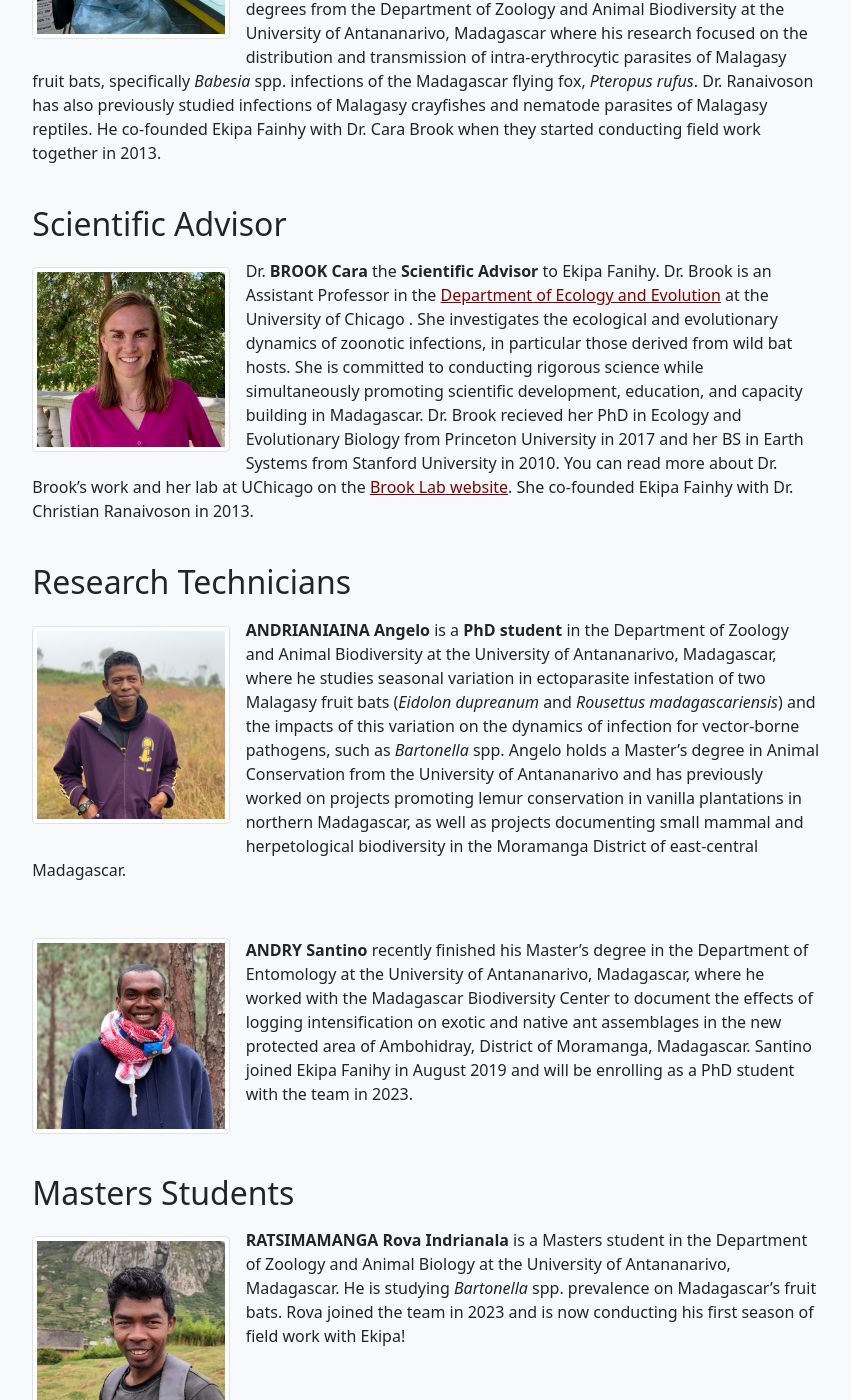
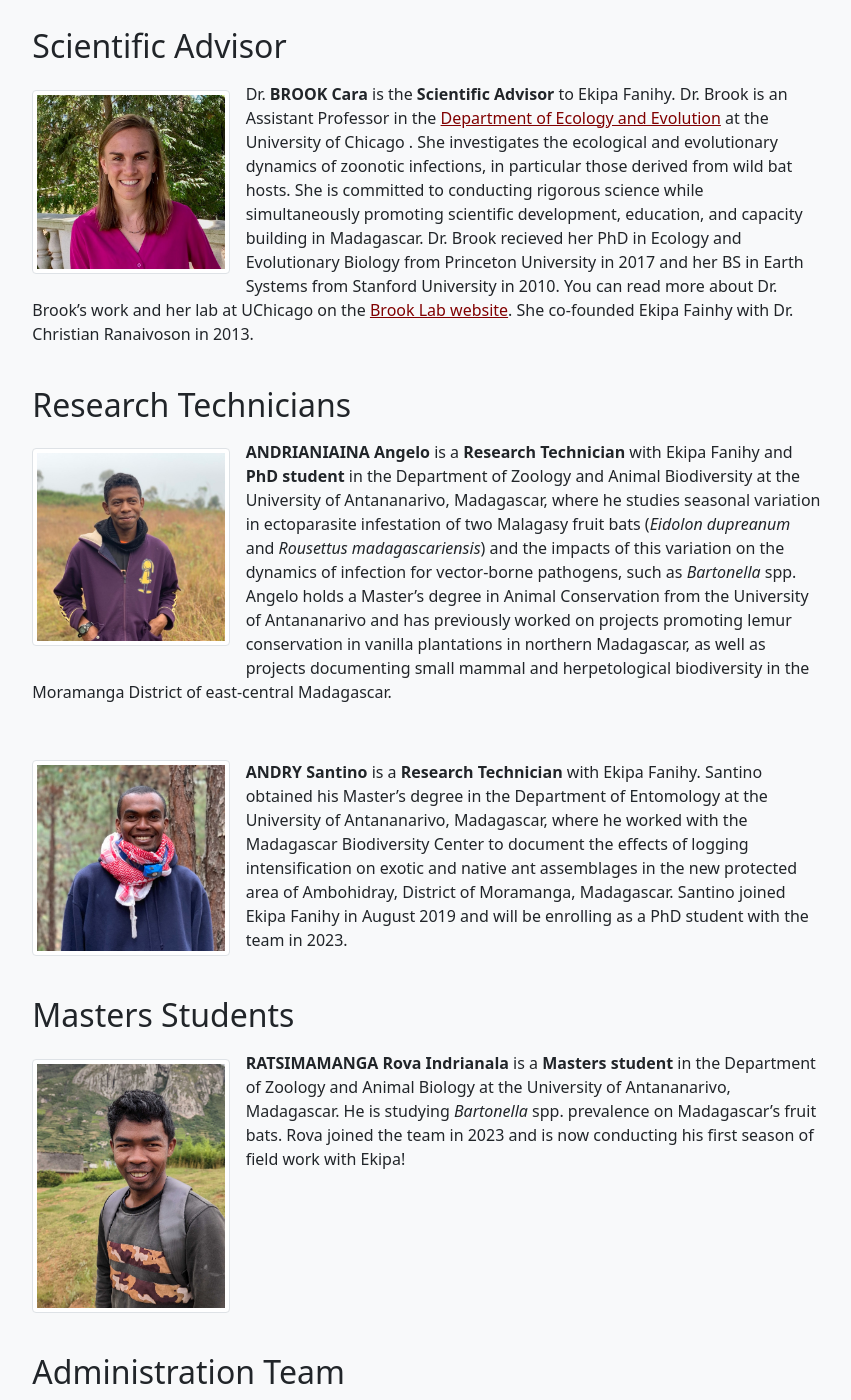
Before and after one commit to brooklabteam/www-ekipafanihy, a Jekyll site: the page built from Team.md, in a window 1280 px wide and 1400 px high, scrolled down 763 px. Shown: the whole window, without its empty margins (213-1064 px from the left). Built offline with Jekyll 4.4.1, drawn with Linux system fonts in a browser that asks for light colours; some of the changed text lies outside the part shown.

Commit message:
team and join page text updates, and attempting to make "hands together" image on team page smaller. . .

```diff
--- a/Team.md
+++ b/Team.md
@@ -3,7 +3,7 @@ layout: page
 title: Team
 permalink: /team
 ---
-<img src="/assets/team/Hands together.JPG" alt="hands" class="img float-end col-sm-3" />
+<img src="/assets/team/Hands together.JPG" alt="hands" class="img float-end col-sm-3", image_scale(image_scale(img,"[50]"),"x[50]")>
 
 Our team is made up of Malagasy biologists including PhD students and Masters students from the University of Antananarivo. Collectively with our wonderful in-country administration and international volunteers we are **Ekipa Fanihy**, Malagasy for ‘Team Fruit Bat.’
 
@@ -21,7 +21,7 @@ Dr. **RANAIVOSON Christian Hafaliana** is the **Director** of Ekipa Fainhy. He i
 
 <img src="/assets/team/carabrook-headshot-2020.jpeg" alt="headshot" class="img-thumbnail float-start col-md-3" />
 
-Dr. **BROOK Cara** the **Scientific Advisor** to Ekipa Fanihy. Dr. Brook is an Assistant Professor in the [Department of Ecology and Evolution](https://ecologyandevolution.uchicago.edu/) at the University of Chicago . She investigates the ecological and evolutionary dynamics of zoonotic infections, in particular those derived from wild bat hosts. She is committed to conducting rigorous science while simultaneously promoting scientific development, education, and capacity building in Madagascar. Dr. Brook recieved her PhD in Ecology and Evolutionary Biology from Princeton University in 2017 and her BS in Earth Systems from Stanford University in 2010. You can read more about Dr. Brook's work and her lab at UChicago on the [Brook Lab website](https://www.brooklab.org). She co-founded Ekipa Fainhy with Dr. Christian Ranaivoson in 2013.
+Dr. **BROOK Cara** is the **Scientific Advisor** to Ekipa Fanihy. Dr. Brook is an Assistant Professor in the [Department of Ecology and Evolution](https://ecologyandevolution.uchicago.edu/) at the University of Chicago . She investigates the ecological and evolutionary dynamics of zoonotic infections, in particular those derived from wild bat hosts. She is committed to conducting rigorous science while simultaneously promoting scientific development, education, and capacity building in Madagascar. Dr. Brook recieved her PhD in Ecology and Evolutionary Biology from Princeton University in 2017 and her BS in Earth Systems from Stanford University in 2010. You can read more about Dr. Brook's work and her lab at UChicago on the [Brook Lab website](https://www.brooklab.org). She co-founded Ekipa Fainhy with Dr. Christian Ranaivoson in 2013.
 
 <div style="clear:both;">&nbsp;</div>
 
@@ -29,13 +29,13 @@ Dr. **BROOK Cara** the **Scientific Advisor** to Ekipa Fanihy. Dr. Brook is an A
 
 <img src="/assets/team/angelo_andrianiaina.jpg" alt="angelo" class="img-thumbnail float-start col-md-3" />
 
-**ANDRIANIAINA Angelo** is a **PhD student** in the Department of Zoology and Animal Biodiversity at the University of Antananarivo, Madagascar, where he studies seasonal variation in ectoparasite infestation of two Malagasy fruit bats (*Eidolon dupreanum* and *Rousettus madagascariensis*) and the impacts of this variation on the dynamics of infection for vector-borne pathogens, such as *Bartonella* spp. Angelo holds a Master's degree in Animal Conservation from the University of Antananarivo and has previously worked on projects promoting lemur conservation in vanilla plantations in northern Madagascar, as well as projects documenting small mammal and herpetological biodiversity in the Moramanga District of east-central Madagascar.
+**ANDRIANIAINA Angelo** is a **Research Technician** with Ekipa Fanihy and **PhD student** in the Department of Zoology and Animal Biodiversity at the University of Antananarivo, Madagascar, where he studies seasonal variation in ectoparasite infestation of two Malagasy fruit bats (*Eidolon dupreanum* and *Rousettus madagascariensis*) and the impacts of this variation on the dynamics of infection for vector-borne pathogens, such as *Bartonella* spp. Angelo holds a Master's degree in Animal Conservation from the University of Antananarivo and has previously worked on projects promoting lemur conservation in vanilla plantations in northern Madagascar, as well as projects documenting small mammal and herpetological biodiversity in the Moramanga District of east-central Madagascar.
 
 <div style="clear:both;">&nbsp;</div>
 
 <img src="/assets/team/santino_andry.jpg" alt="santino" class="img-thumbnail float-start col-md-3" />
 
-**ANDRY Santino** recently finished his Master's degree in the Department of Entomology at the University of Antananarivo, Madagascar, where he worked with the Madagascar Biodiversity Center to document the effects of logging intensification on exotic and native ant assemblages in the new protected area of Ambohidray, District of Moramanga, Madagascar. Santino joined Ekipa Fanihy in August 2019 and will be enrolling as a PhD student with the team in 2023.
+**ANDRY Santino** is a **Research Technician** with Ekipa Fanihy. Santino obtained his Master's degree in the Department of Entomology at the University of Antananarivo, Madagascar, where he worked with the Madagascar Biodiversity Center to document the effects of logging intensification on exotic and native ant assemblages in the new protected area of Ambohidray, District of Moramanga, Madagascar. Santino joined Ekipa Fanihy in August 2019 and will be enrolling as a PhD student with the team in 2023.
 
 <div style="clear:both;">&nbsp;</div>
 
@@ -43,7 +43,7 @@ Dr. **BROOK Cara** the **Scientific Advisor** to Ekipa Fanihy. Dr. Brook is an A
 
 <img src="/assets/team/rova_indrianala_ratsimamanga .jpg" alt="rova" class="img-thumbnail float-start col-md-3" />
 
-**RATSIMAMANGA Rova Indrianala** is a Masters student in the Department of Zoology and Animal Biology at the University of Antananarivo, Madagascar. He is studying *Bartonella* spp. prevalence on Madagascar's fruit bats. Rova joined the team in 2023 and is now conducting his first season of field work with Ekipa!
+**RATSIMAMANGA Rova Indrianala** is a **Masters student** in the Department of Zoology and Animal Biology at the University of Antananarivo, Madagascar. He is studying *Bartonella* spp. prevalence on Madagascar's fruit bats. Rova joined the team in 2023 and is now conducting his first season of field work with Ekipa!
 
 <div style="clear:both;">&nbsp;</div>
 
```
Also changed, not shown: join.md (+2 -2 lines).
